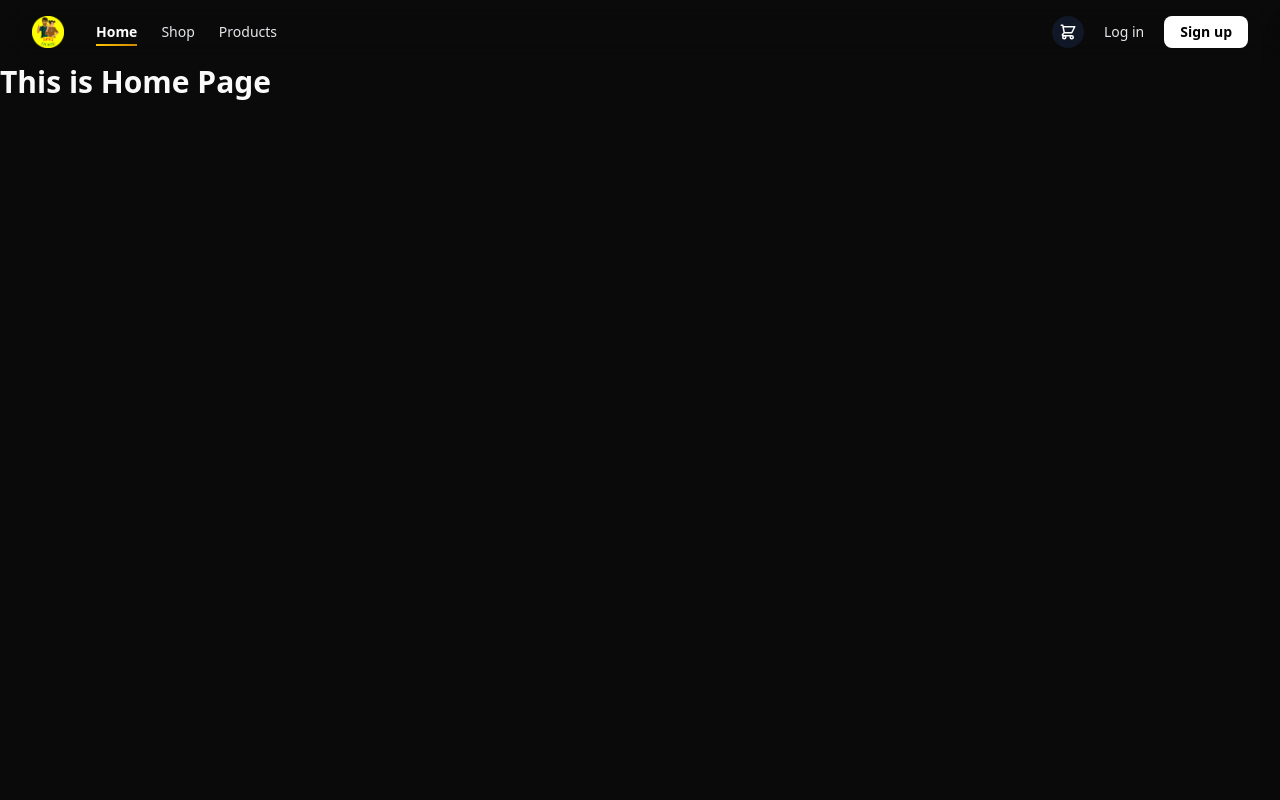
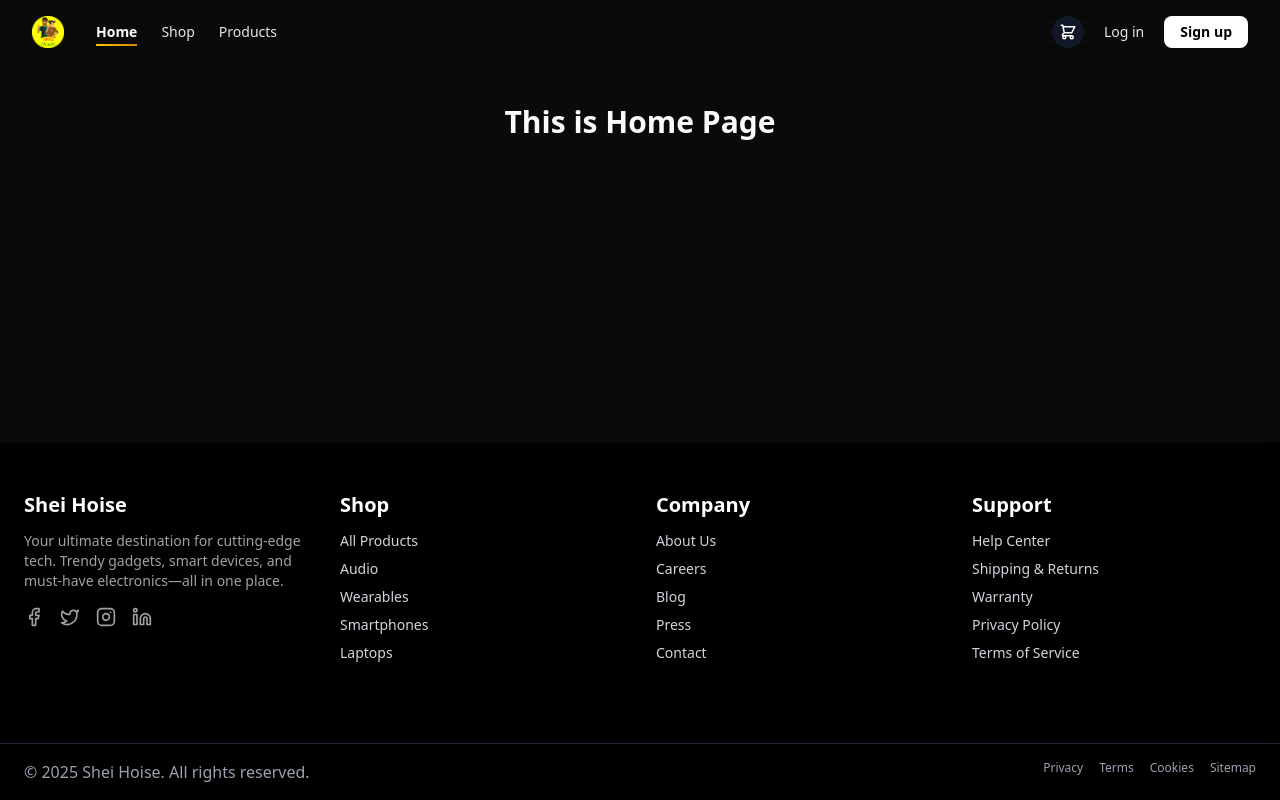
Before and after one commit to MIANSIT/shei-hoise, a Next.js app: page / in a window 1280 px wide. Built offline with nearby package versions, Linux system fonts and the light colour scheme.

Commit message:
:sparkles: Feat: Footer added

```diff
--- a/src/app/components/auth/SignIn/LoginWrapper.tsx
+++ b/src/app/components/auth/SignIn/LoginWrapper.tsx
@@ -1,6 +1,7 @@
 "use client";
 
 import DesktopHeader from "../../common/DesktopHeader";
+import Footer from "../../common/Footer";
 import MobileHeader from "../../common/MobileHeader";
 import { DesktopLayout } from "../../ui/sheiAuthLayout/AuthDesktop";
 import { MobileLayout } from "../../ui/sheiAuthLayout/AuthMobile";
@@ -15,6 +16,7 @@ export function LoginWrapper() {
         <MobileLayout>
           <LoginForm />
         </MobileLayout>
+        <Footer />
       </div>
 
       {/* Desktop Layout */}
@@ -23,6 +25,7 @@ export function LoginWrapper() {
         <DesktopLayout>
           <LoginForm />
         </DesktopLayout>
+        <Footer />
       </div>
     </>
   );
--- a/src/app/components/auth/SignUp/SignUpContainer.tsx
+++ b/src/app/components/auth/SignUp/SignUpContainer.tsx
@@ -5,6 +5,7 @@ import { DesktopLayout } from "../../ui/sheiAuthLayout/AuthDesktop";
 import { MobileLayout } from "../../ui/sheiAuthLayout/AuthMobile";
 import MobileHeader from "../../common/MobileHeader";
 import DesktopHeader from "../../common/DesktopHeader";
+import Footer from "../../common/Footer";
 
 export function SignUpContainer() {
   return (
@@ -15,6 +16,7 @@ export function SignUpContainer() {
         <MobileLayout>
           <SignUpForm />
         </MobileLayout>
+        <Footer />
       </div>
 
       {/* Desktop Layout */}
@@ -23,6 +25,7 @@ export function SignUpContainer() {
         <DesktopLayout>
           <SignUpForm />
         </DesktopLayout>
+        <Footer />
       </div>
     </>
   );
--- a/src/app/components/common/Footer.tsx
+++ b/src/app/components/common/Footer.tsx
@@ -0,0 +1,25 @@
+"use client";
+
+import FooterMobile from "../layout/footer/FooterMobile";
+import FooterDesktop from "../layout/footer/FooterDesktop";
+import FooterBottom from "../footer/FooterBottom";
+import { footerContent } from "../../../lib/store/footerContent";
+
+export default function Footer() {
+  return (
+    <footer className="bg-black text-gray-300 w-full mt-auto">
+      <div className="max-w-7xl mx-auto px-6 py-12">
+        <div className="block md:hidden">
+          <FooterMobile />
+        </div>
+        <div className="hidden md:block">
+          <FooterDesktop />
+        </div>
+      </div>
+      <FooterBottom
+        links={footerContent.bottomLinks}
+        brandName={footerContent.brand.name}
+      />
+    </footer>
+  );
+}
--- /dev/null
+++ b/src/app/components/footer/FooterBottom.tsx
@@ -0,0 +1,25 @@
+"use client";
+
+import Link from "next/link";
+
+type FooterBottomProps = {
+  links: { label: string; href: string }[];
+  brandName: string;
+};
+
+export default function FooterBottom({ links, brandName }: FooterBottomProps) {
+  return (
+    <div className="border-t border-gray-800 mt-8">
+      <div className="max-w-7xl mx-auto px-6 py-4 flex flex-col md:flex-row justify-between text-xs text-gray-400">
+        <p>© 2025 {brandName}. All rights reserved.</p>
+        <div className="flex gap-4 mt-2 md:mt-0">
+          {links.map((link) => (
+            <Link key={link.label} href={link.href}>
+              {link.label}
+            </Link>
+          ))}
+        </div>
+      </div>
+    </div>
+  );
+}
--- /dev/null
+++ b/src/app/components/footer/FooterBrand.tsx
@@ -0,0 +1,48 @@
+"use client";
+
+import Link from "next/link";
+import { Facebook, Twitter, Instagram, Linkedin } from 'lucide-react';
+
+type BrandProps = {
+  brand: {
+    name: string;
+    description: string;
+  };
+};
+
+type SocialLink = {
+  href: string;
+  icon: React.ComponentType<{ className?: string }>;
+  label: string;
+};
+
+export default function FooterBrand({ brand }: BrandProps) {
+  const socialLinks: SocialLink[] = [
+    { href: "#", icon: Facebook, label: "Facebook" },
+    { href: "#", icon: Twitter, label: "Twitter" },
+    { href: "#", icon: Instagram, label: "Instagram" },
+    { href: "#", icon: Linkedin, label: "LinkedIn" },
+  ];
+
+  return (
+    <div>
+      <h2 className="text-xl font-semibold text-white">{brand.name}</h2>
+      <p className="mt-3 text-sm text-muted-foreground">{brand.description}</p>
+      <div className="flex gap-4 mt-4">
+        {socialLinks.map((social, index) => {
+          const IconComponent = social.icon;
+          return (
+            <Link
+              key={index}
+              href={social.href}
+              aria-label={`Visit our ${social.label} page`}
+              className="text-muted-foreground hover:text-white transition-colors"
+            >
+              <IconComponent className="h-5 w-5" />
+            </Link>
+          );
+        })}
+      </div>
+    </div>
+  );
+}
--- /dev/null
+++ b/src/app/components/footer/FooterLinks.tsx
@@ -0,0 +1,23 @@
+"use client";
+
+import Link from "next/link";
+
+type FooterLinksProps = {
+  title: string;
+  links: { label: string; href: string }[];
+};
+
+export default function FooterLinks({ title, links }: FooterLinksProps) {
+  return (
+    <div>
+      <h3 className="font-semibold text-white mb-3">{title}</h3>
+      <ul className="space-y-2 text-sm">
+        {links.map((link) => (
+          <li key={link.label}>
+            <Link href={link.href}>{link.label}</Link>
+          </li>
+        ))}
+      </ul>
+    </div>
+  );
+}
--- /dev/null
+++ b/src/app/components/layout/footer/FooterDesktop.tsx
@@ -0,0 +1,16 @@
+"use client";
+
+import FooterBrand from "../../footer/FooterBrand";
+import FooterLinks from "../../footer/FooterLinks";
+import { footerContent } from "../../../../lib/store/footerContent";
+
+export default function FooterDesktop() {
+  return (
+    <div className="hidden md:grid grid-cols-4 gap-8">
+      <FooterBrand brand={footerContent.brand} />
+      <FooterLinks title="Shop" links={footerContent.links.shop} />
+      <FooterLinks title="Company" links={footerContent.links.company} />
+      <FooterLinks title="Support" links={footerContent.links.support} />
+    </div>
+  );
+}
--- /dev/null
+++ b/src/app/components/layout/footer/FooterMobile.tsx
@@ -0,0 +1,17 @@
+"use client";
+
+import FooterBrand from "../../footer/FooterBrand";
+import FooterLinks from "../../footer/FooterLinks";
+import { footerContent } from "../../../../lib/store/footerContent";
+
+
+export default function FooterMobile() {
+  return (
+    <div className="grid grid-cols-1 gap-8 md:hidden">
+      <FooterBrand brand={footerContent.brand} />
+      <FooterLinks title="Shop" links={footerContent.links.shop} />
+      <FooterLinks title="Company" links={footerContent.links.company} />
+      <FooterLinks title="Support" links={footerContent.links.support} />
+    </div>
+  );
+}
--- a/src/app/page.tsx
+++ b/src/app/page.tsx
@@ -2,14 +2,20 @@
 import React from "react";
 import MobileHeader from "./components/common/MobileHeader";
 import DesktopHeader from "./components/common/DesktopHeader";
+import Footer from "./components/common/Footer";
 
 const Home = () => {
   return (
-    <>
+    <div className="flex flex-col min-h-screen">
       <MobileHeader />
       <DesktopHeader />
-      <h1>This is Home Page</h1>
-    </>
+
+      <main className="flex-grow">
+        <h1 className="text-center mt-10">This is Home Page</h1>
+      </main>
+
+      <Footer />
+    </div>
   );
 };
 
--- a/src/app/shop/page.tsx
+++ b/src/app/shop/page.tsx
@@ -6,6 +6,7 @@ import ProductCard from "../components/shop/ProductCard";
 import { useSheiNotification } from "../../lib/hook/useSheiNotification";
 import { useCart } from "../../lib/context/CartContext";
 import { dummyProducts } from "../../lib/store/dummyProducts"; // ✅ imported product list
+import Footer from "../components/common/Footer";
 
 const Shop = () => {
   const [loadingStates, setLoadingStates] = useState<Record<number, boolean>>({});
@@ -44,6 +45,7 @@ const Shop = () => {
           ))}
         </div>
       </div>
+      <Footer />
     </>
   );
 };
--- /dev/null
+++ b/src/lib/store/footerContent.tsx
@@ -0,0 +1,36 @@
+export const footerContent = {
+  brand: {
+    name: "Shei Hoise",
+    description:
+      "Your ultimate destination for cutting-edge tech. Trendy gadgets, smart devices, and must-have electronics—all in one place.",
+  },
+  links: {
+    shop: [
+      { label: "All Products", href: "#" },
+      { label: "Audio", href: "#" },
+      { label: "Wearables", href: "#" },
+      { label: "Smartphones", href: "#" },
+      { label: "Laptops", href: "#" },
+    ],
+    company: [
+      { label: "About Us", href: "#" },
+      { label: "Careers", href: "#" },
+      { label: "Blog", href: "#" },
+      { label: "Press", href: "#" },
+      { label: "Contact", href: "#" },
+    ],
+    support: [
+      { label: "Help Center", href: "#" },
+      { label: "Shipping & Returns", href: "#" },
+      { label: "Warranty", href: "#" },
+      { label: "Privacy Policy", href: "#" },
+      { label: "Terms of Service", href: "#" },
+    ],
+  },
+  bottomLinks: [
+    { label: "Privacy", href: "#" },
+    { label: "Terms", href: "#" },
+    { label: "Cookies", href: "#" },
+    { label: "Sitemap", href: "#" },
+  ],
+};
```
